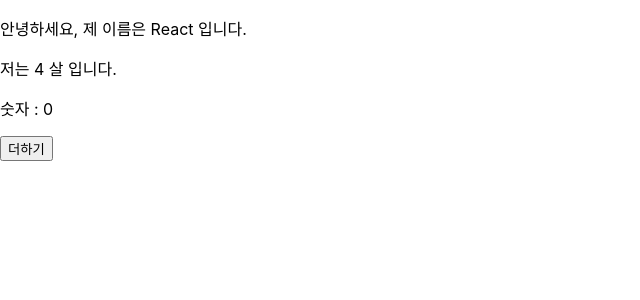
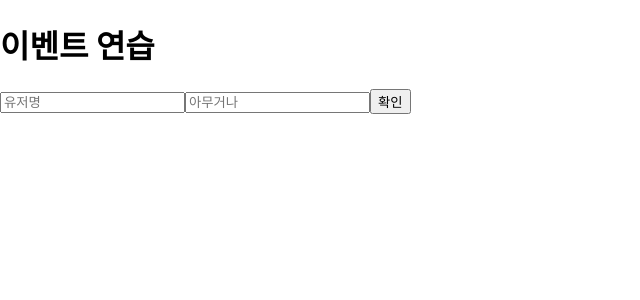
Before and after one commit to jingug1004/firstReactApp, a React (Create React App) app: page / in a window 1280 px wide. Shown: the top 300 px of the page, without its empty margins (0-640 px from the left). Built offline with nearby package versions, Linux system fonts and the light colour scheme.

Commit message:
190728 리액트를 다루는 기술

```diff
--- a/src/App.js
+++ b/src/App.js
@@ -2,13 +2,17 @@
 import logo from './logo.svg';
 import './App.css';
 import MyComponent from './MyComponent';
+import EventPractice from './EventPractice';
 
 function App() {
     return (
         /*
         <MyComponent name="React"/>
         */
+        /*
         <MyComponent name={"React"} age={4}/>
+        */
+        <EventPractice/>
     );
 }
 
--- /dev/null
+++ b/src/EventPractice.js
@@ -0,0 +1,78 @@
+import React, {Component} from 'react';
+
+class EventPractice extends Component {
+
+    // setState(state, callback) {
+    //     state = {
+    //         message : ''
+    //     }
+    // }
+
+    state = {
+        username: '',
+        message: ''
+    }
+
+    // constructor(props) {
+    //     super(props);
+    //     this.handleChange = this.handleChange.bind(this);
+    //     this.handleClick = this.handleClick.bind(this);
+    // }
+
+    handleChange = (e) => {
+        this.setState({
+            [e.target.name]: e.target.value
+        });
+    }
+
+    handleClick = () => {
+        alert(this.state.username + ' : ' + this.state.message);
+        this.setState({
+            username: '',
+            message: ''
+        });
+    }
+
+    handleKeyPress = (e) => {
+        if (e.key === 'Enter') {
+            this.handleClick();
+        }
+    }
+
+    render() {
+        return (
+            <div>
+                <h1>이벤트 연습</h1>
+                <input
+                    type={"text"}
+                    name={"username"}
+                    placeholder={"유저명"}
+                    value={this.state.username}
+                    onChange={
+                        this.handleChange
+                    }
+                />
+                <input
+                    type={"text"}
+                    name={"message"}
+                    placeholder={"아무거나"}
+                    value={this.state.message}
+                    onChange={
+                        this.handleChange
+                    }
+                    onKeyPress={
+                        this.handleKeyPress
+                    }
+                />
+                <button onClick={
+                    this.handleClick
+                }>
+                    확인
+                </button>
+            </div>
+        )
+    }
+}
+
+
+export default EventPractice;
```
